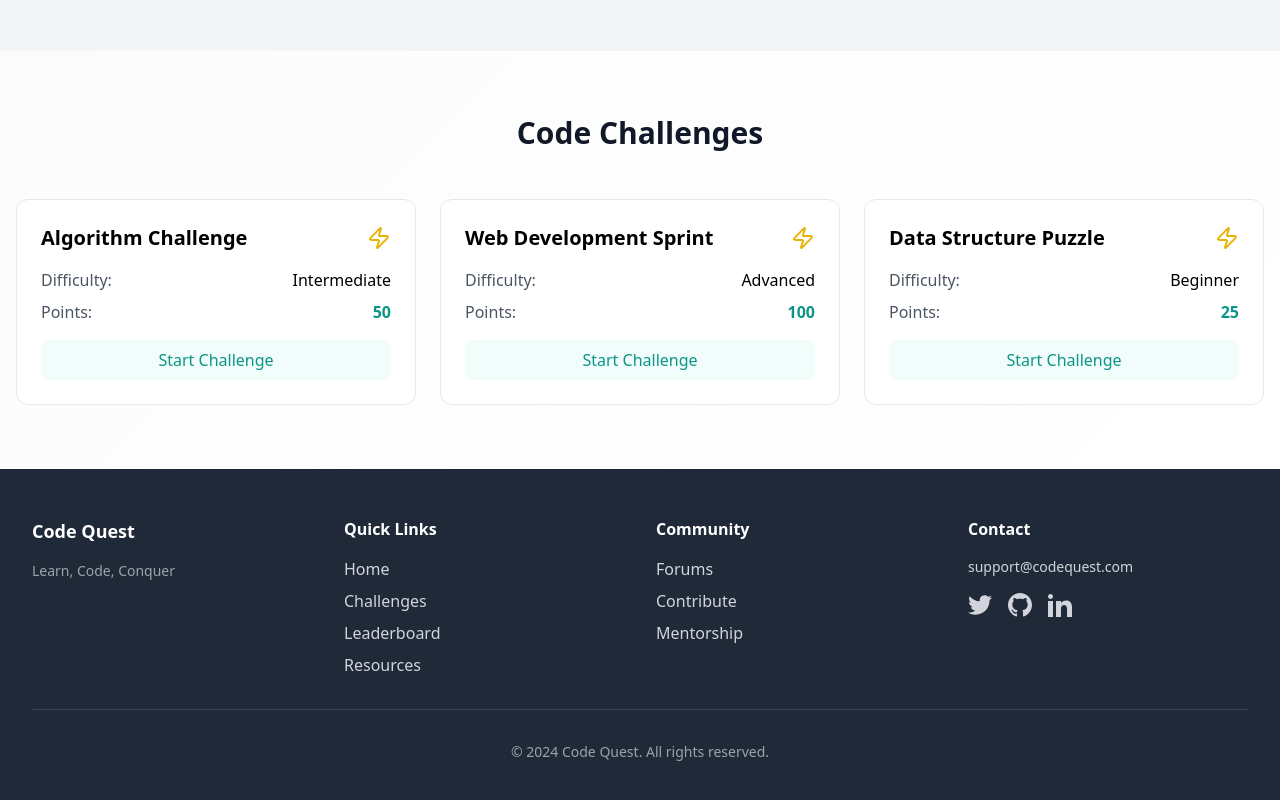
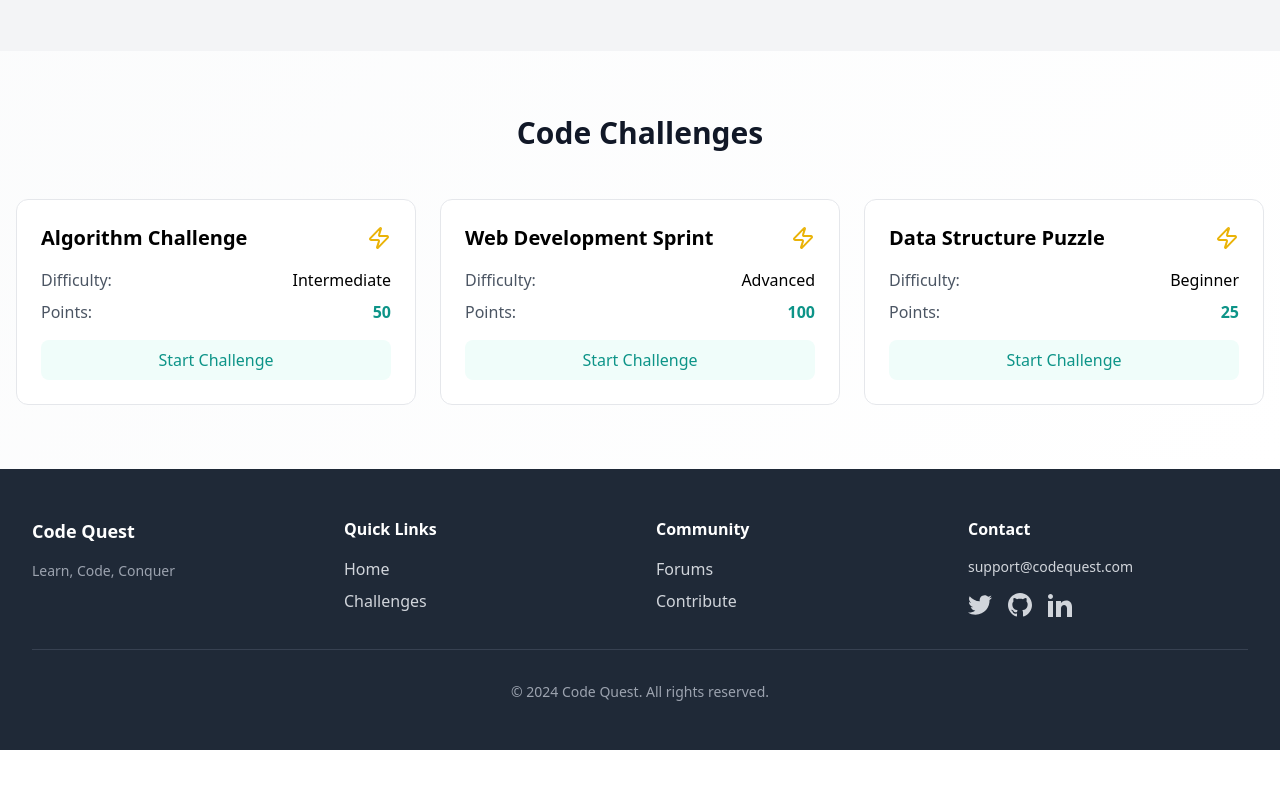
Before and after one commit to LKurg/CodeQuest, a React (Vite) app in the folder client/: page / in a window 1280 px wide. Shown: the part 880-1680 px from the top of the page. After the commit the page ends 1630 px from the top, so only its background shows below. Built offline with nearby package versions, Linux system fonts and the light colour scheme.

Commit message:
small change

```diff
--- a/client/src/Layout/MainLayout.jsx
+++ b/client/src/Layout/MainLayout.jsx
@@ -148,10 +148,9 @@ const MainLayout = ({ children }) => {
             <div>
               <h4 className="text-md font-semibold mb-4">Quick Links</h4>
               <ul className="space-y-2">
-                <li><a href="/home" className="text-gray-300 hover:text-white">Home</a></li>
+                <li><a href="/" className="text-gray-300 hover:text-white">Home</a></li>
                 <li><a href="/challenges" className="text-gray-300 hover:text-white">Challenges</a></li>
-                <li><a href="/leaderboard" className="text-gray-300 hover:text-white">Leaderboard</a></li>
-                <li><a href="/resources" className="text-gray-300 hover:text-white">Resources</a></li>
+
               </ul>
             </div>
 
@@ -159,9 +158,9 @@ const MainLayout = ({ children }) => {
             <div>
               <h4 className="text-md font-semibold mb-4">Community</h4>
               <ul className="space-y-2">
-                <li><a href="/forums" className="text-gray-300 hover:text-white">Forums</a></li>
-                <li><a href="/contribute" className="text-gray-300 hover:text-white">Contribute</a></li>
-                <li><a href="/mentorship" className="text-gray-300 hover:text-white">Mentorship</a></li>
+                <li><a href="/" className="text-gray-300 hover:text-white">Forums</a></li>
+                <li><a href="/" className="text-gray-300 hover:text-white">Contribute</a></li>
+
               </ul>
             </div>
 
```
